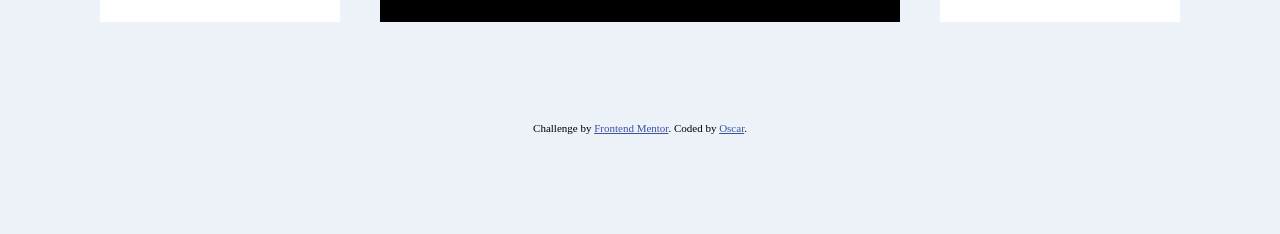
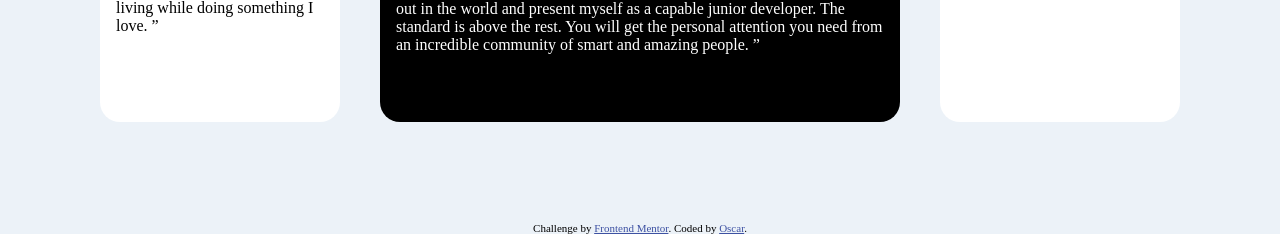
Before and after one commit to Apharaohh/CSS-Grid, a plain HTML site: page index.html in a window 1280 px wide. Shown: the part 858-1092 px from the top of the page. Before the commit the page ends 992 px from the top, so only its background shows below. Drawn offline with Linux system fonts and the light colour scheme.

Commit message:
rounded corners and fixed padding inside containers

```diff
--- a/index.html
+++ b/index.html
@@ -77,6 +77,11 @@
         gap: 40px;
         padding: 100px;
       }
+
+      .testimonial {
+        padding: 16px;
+        border-radius: 20px;
+      }
     </style>
   </head>
   <body>
@@ -132,7 +137,7 @@
         </h1>
 
         <p class="white">
-          “ The staff seem genuinely concerned about my progress which I find
+          “The staff seem genuinely concerned about my progress which I find
           really refreshing. The program gave me the confidence necessary to be
           able to go out in the world and present myself as a capable junior
           developer. The standard is above the rest. You will get the personal
@@ -148,7 +153,7 @@
         </h1>
 
         <p class="black">
-          “ Before joining the bootcamp, I’ve never written a line of code. I
+          “Before joining the bootcamp, I’ve never written a line of code. I
           needed some structure from professionals who can help me learn
           programming step by step. I was encouraged to enroll by a former
           student of theirs who can only say wonderful things about the program.
```
